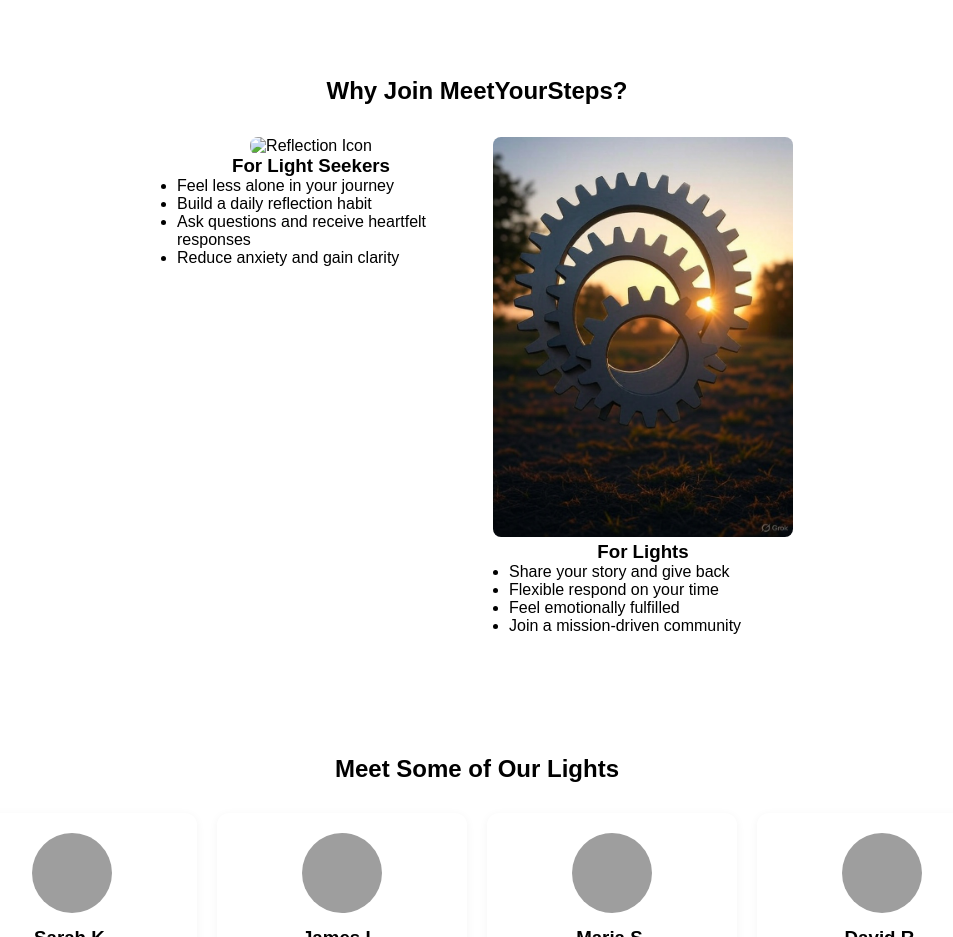
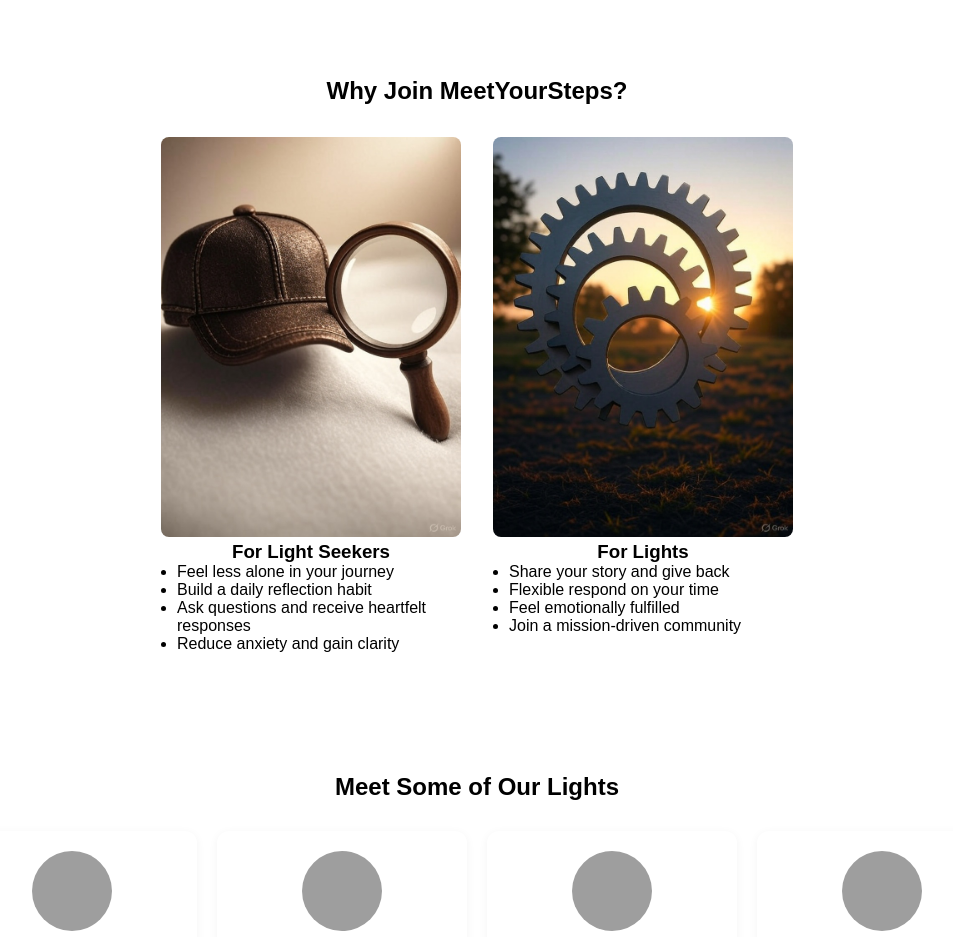
Before and after one commit to fareedsho/Meetyoursteps, a plain HTML site: page index.html in a window 1280 px wide. Shown: the part 1000-1937 px from the top of the page, without its empty margins (163-1116 px from the left). Drawn offline with Linux system fonts and the light colour scheme; grey boxes are pictures that could not be loaded.

Commit message:
Update index.html

```diff
--- a/index.html
+++ b/index.html
@@ -294,7 +294,7 @@
     <h2>Why Join MeetYourSteps?</h2>
     <div class="steps-container">
       <div class="step">
-        <img src="1.jpg" alt="Reflection Icon">
+        <img src="image (4).jpg" alt="Reflection Icon">
         <h3>For Light Seekers</h3>
         <ul style="text-align: left; padding-left: 1rem;">
           <li>Feel less alone in your journey</li>
```
